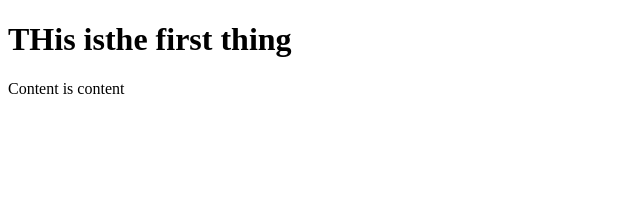
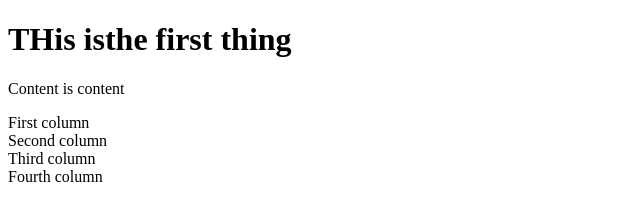
Before and after one commit to paulmarini/git-one, a plain HTML site: page index.html in a window 1280 px wide. Shown: the whole page, without its empty margins (0-640 px from the left). Drawn offline with Linux system fonts and the light colour scheme.

Commit message:
Create first row of content

```diff
--- a/index.html
+++ b/index.html
@@ -11,5 +11,14 @@
         THis isthe first thing
     </h1>
     <p>Content is content</p>
+
+<div class="container">
+    <div class="row">
+        <div class="col-md col-sm-12">First column</div>
+        <div class="col-md col-sm-12">Second column</div>
+        <div class="col-md col-sm-12">Third column</div>
+        <div class="col-md col-sm-12">Fourth column</div>
+    </div>
+</div>
 </body>
 </html>
```
